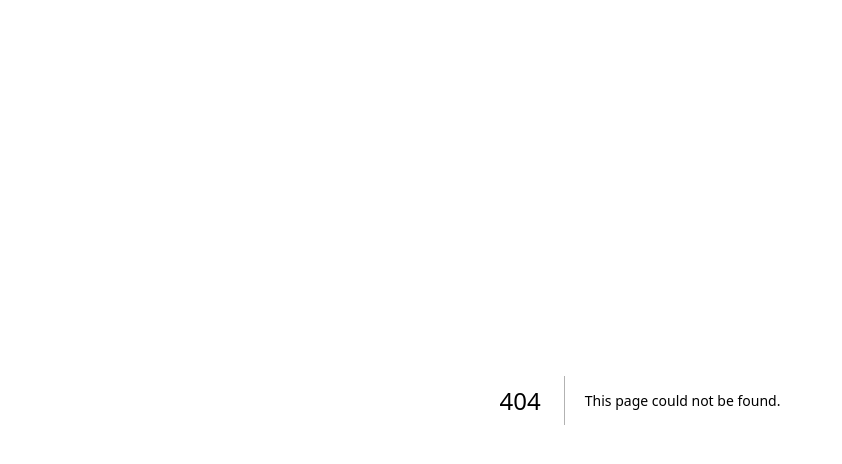
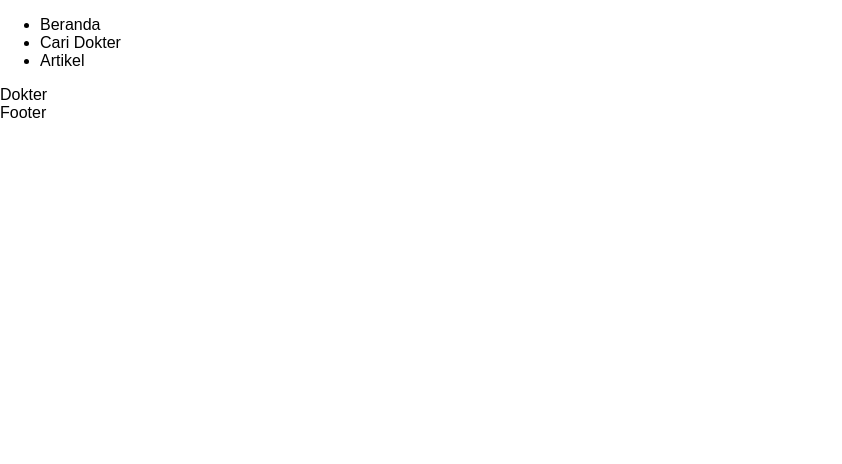
Before and after one commit to ansxy/tiketing-rumah-sakit, a Next.js app: page /dokter in a window 1280 px wide. Before the commit this address had no page. Shown: the top 464 px of the page, without its empty margins (0-842 px from the left). Built offline with nearby package versions, Linux system fonts and the light colour scheme.

Commit message:
feat: adding components

```diff
--- /dev/null
+++ b/src/app/dokter/page.jsx
@@ -0,0 +1,3 @@
+export default function Page() {
+    return <main>Dokter</main>
+}
--- a/src/app/layout.jsx
+++ b/src/app/layout.jsx
@@ -1,10 +1,16 @@
-import { Children } from "react"
 import "../styles/globals.css"
+
+import Footer from "../components/footer"
+import Header from "../components/header"
 
 export default function RootLayout({ children }) {
     return (
         <html lang="en">
-            <body>{children}</body>
+            <body>
+                <Header />
+                {children}
+                <Footer />
+            </body>
         </html>
     )
 }
--- a/src/components/footer.jsx
+++ b/src/components/footer.jsx
@@ -0,0 +1,3 @@
+export default function Footer() {
+    return <div>Footer</div>
+}
--- a/src/components/header.jsx
+++ b/src/components/header.jsx
@@ -0,0 +1,23 @@
+import Link from "next/link"
+
+const navData = [
+    { title: "Beranda", path: "/" },
+    { title: "Cari Dokter", path: "/dokter" },
+    { title: "Artikel", path: "/artikel" },
+]
+
+export default function Header() {
+    return (
+        <nav>
+            <ul>
+                {navData.map((item, index) => {
+                    return (
+                        <li key={index}>
+                            <Link href={item.path}>{item.title}</Link>
+                        </li>
+                    )
+                })}
+            </ul>
+        </nav>
+    )
+}
--- a/tailwind.config.js
+++ b/tailwind.config.js
@@ -1,8 +1,12 @@
 /** @type {import('tailwindcss').Config} */
 module.exports = {
-  content: [],
-  theme: {
-    extend: {},
-  },
-  plugins: [],
+    content: [],
+    theme: {
+        extend: {
+        colors: {
+
+            },
+        },
+    },
+    plugins: [],
 }
```
